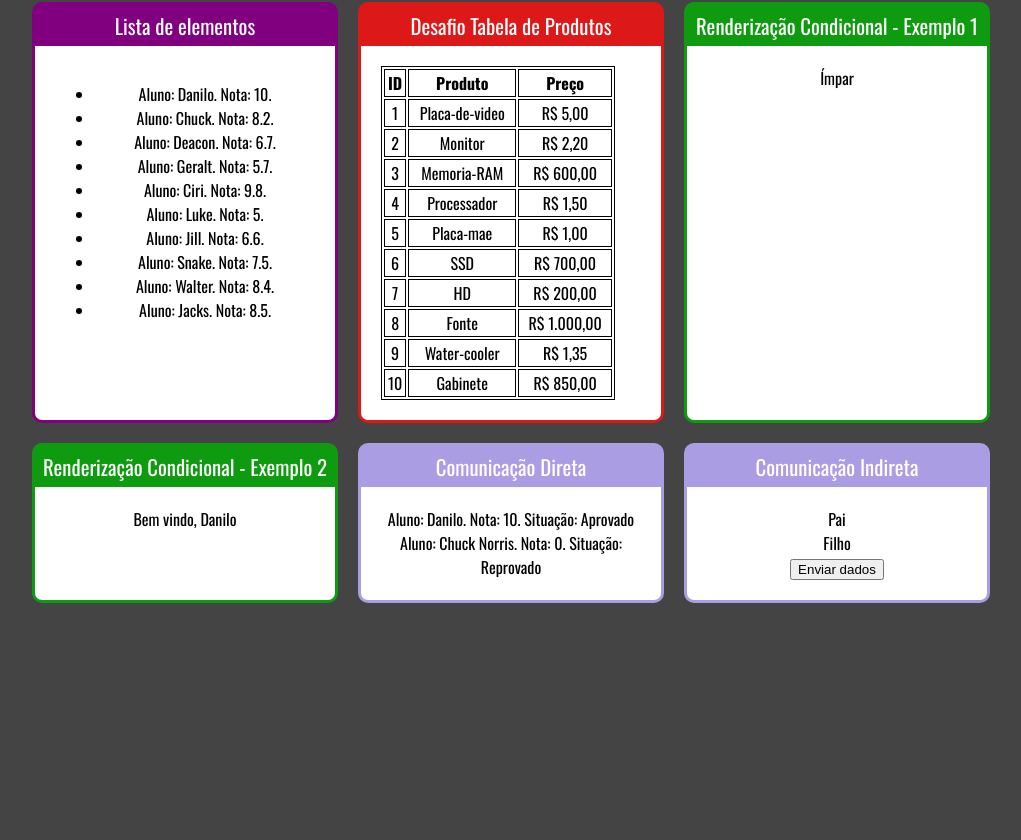
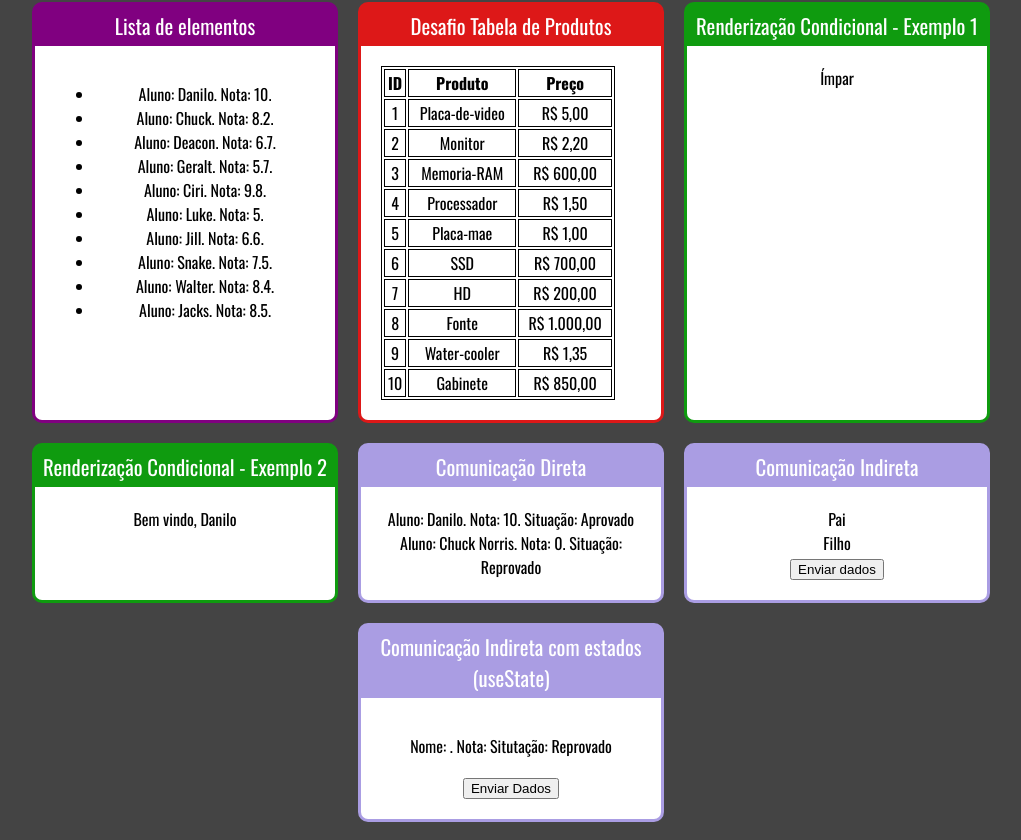
Before and after one commit to DaniloMelo/fundamentos-react, a React (Create React App) app: page / in a window 1280 px wide. Shown: the part 791-1631 px from the top of the page, without its empty margins (129-1150 px from the left). Before the commit the page ends 1412 px from the top, so only its background shows below. Built offline with nearby package versions, Linux system fonts and the light colour scheme.

Commit message:
Componentes com estado

```diff
--- a/src/App.jsx
+++ b/src/App.jsx
@@ -14,6 +14,7 @@ import ParOuImpar from './components/renderizacaoCondicional/ParOuImpar'
 import UserInfo from './components/renderizacaoCondicional/UserInfo'
 import ComunicacaoDireta from './components/comunicaoDiretaEIndireta/DiretaPai'
 import ComunicacaoIndireta from './components/comunicaoDiretaEIndireta/IndiretaPai'
+import ComponentesComEstado from './components/componentesComEstado/ComponentePai'
 
 export default () => (
     (
@@ -73,6 +74,10 @@ export default () => (
                     <ComunicacaoIndireta />
                 </Card>
 
+                <Card titulo="Comunicação Indireta com estados (useState)" cor="#aa9de3">
+                    <ComponentesComEstado />
+                </Card>
+
             </div>
         </div>
     )
--- /dev/null
+++ b/src/components/componentesComEstado/ComponenteFilho.jsx
@@ -0,0 +1,12 @@
+import React from 'react'
+
+export default props => {
+
+    return(
+        <div>
+
+           <button onClick={e=> props.receberDados('Danilo', 10)}>Enviar Dados</button>
+
+        </div>
+    )
+}
--- /dev/null
+++ b/src/components/componentesComEstado/ComponentePai.jsx
@@ -0,0 +1,39 @@
+import React, {useState} from 'react'
+import ComponenteFilho from './ComponenteFilho'
+
+export default props => {
+    const [nome, setNome] = useState('')
+    const [nota, setNota] = useState('')
+
+    console.log(typeof(useState))
+
+    function callBack (nome, nota){
+        setNome(nome)
+        setNota(nota)
+    }
+
+    return (
+        <div>
+
+            <div>
+            <p>Nome: {nome}. Nota: {nota} Situtação: {nota >= 7 ? "Aprovado" : "Reprovado"}</p>
+            </div>
+
+            <ComponenteFilho receberDados={callBack}/>
+        </div>
+    )
+}
+
+
+
+/*
+
+O componente filho que é um button, vai passar os dados para o pai exibir na tela (comunicacao indireta do filho para o pai). Veja indiretaPai.jsx
+
+Quando o evento de click do botao é acionado, a callBack é chamada enviando os dados para o componente pai exibir na tela com o uso do hook useState.
+
+O useState é uma funcao que retorna um array de 2 posicoes.
+A primeira, é a variável que armazena o valor e a segunda, uma funcao que é responsavel por mudar o valor desta variável.
+O valor inicial desta variável é setada nos parametros do useState("valorInicial")
+
+*/
--- a/src/components/comunicaoDiretaEIndireta/IndiretaPai.jsx
+++ b/src/components/comunicaoDiretaEIndireta/IndiretaPai.jsx
@@ -25,6 +25,6 @@ Essa callBack é chamada quando ocorrer algum evento no filho e a funcao é reto
 
 Observação:
 Não conseguimos exibir estes dados na tela, somente no console devido ao react trabalhar com estados em seus componentes.
-Para o componnte exibir algo na tela, ele precisa ser informado que seu estado mudou, para isso usamos o hook useState.
+Para o componnte exibir algo na tela, ele precisa ser informado que seu estado mudou, para isso usamos o hook useState. Veja ComponentesComEstado.
 
 */
```
